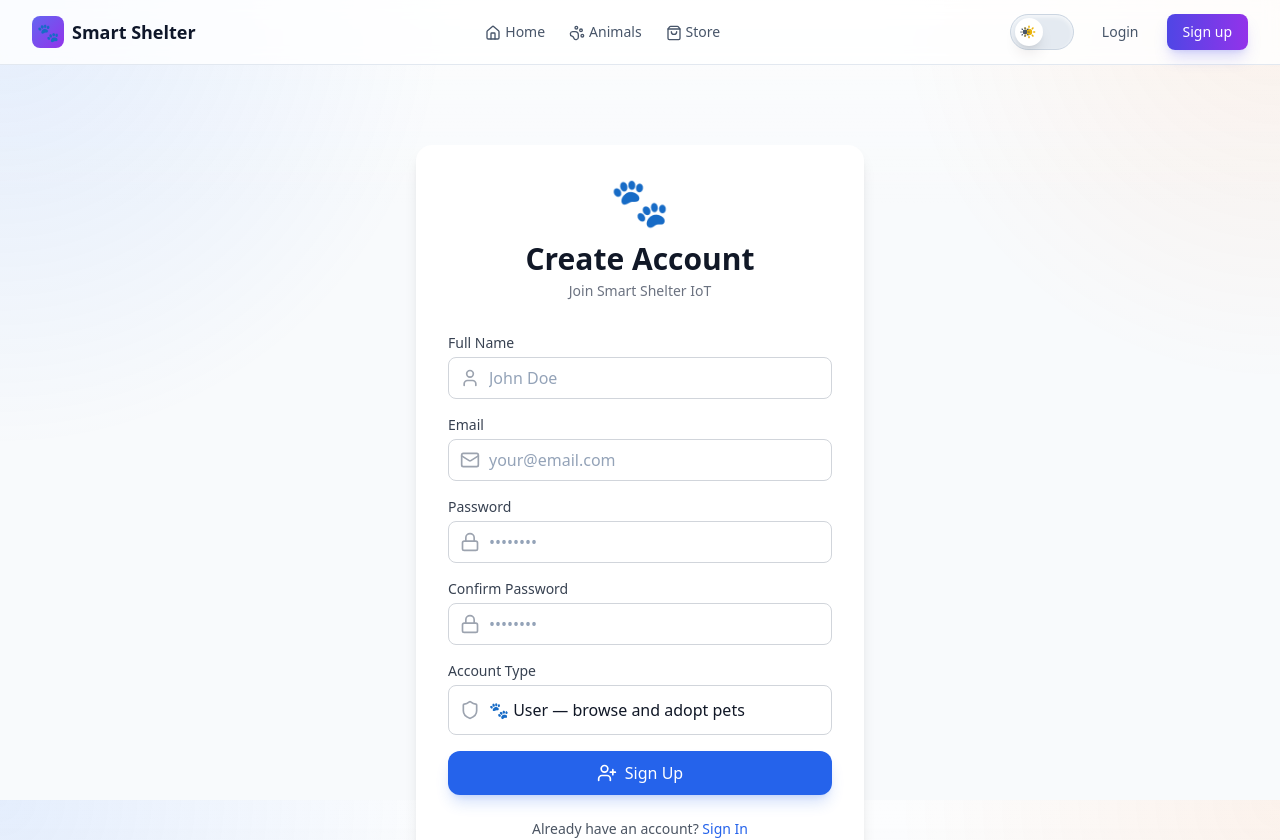
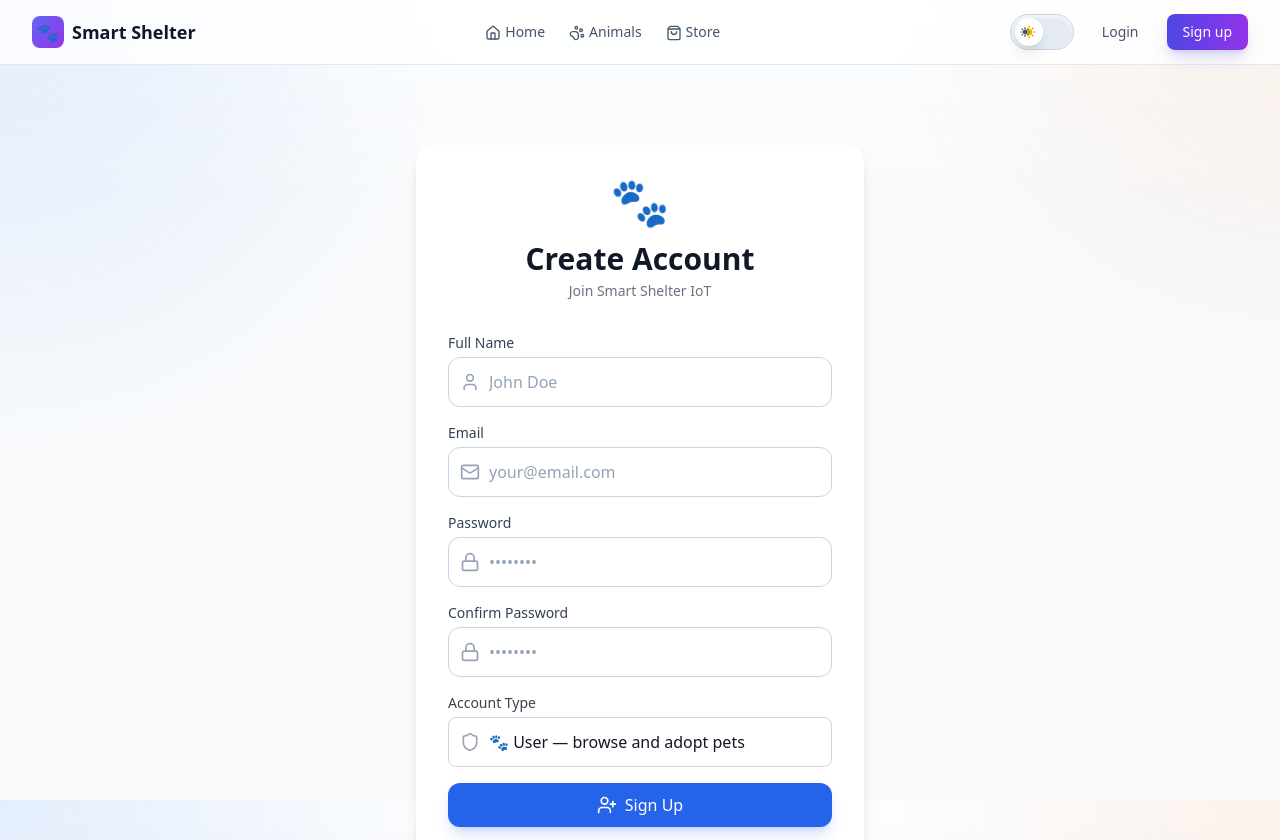
Before and after one commit to alanarzumanjan/SmartAnimalShelter, a React (Vite) app in the folder frontend/: page /register in a window 1280 px wide. Shown: the top 840 px of the page. Built offline with nearby package versions, Linux system fonts and the light colour scheme; no server answers.

Commit message:
Refactor Input component to enhance styling and improve dark mode support

```diff
--- a/frontend/src/components/ui/Input.tsx
+++ b/frontend/src/components/ui/Input.tsx
@@ -12,20 +12,20 @@ export function Input({ label, error, icon, className, ...props }: InputProps) {
   return (
     <div className="w-full">
       {label && (
-        <label className="block text-sm font-medium text-gray-700 mb-1">
+        <label className="mb-1 block text-sm font-medium text-slate-700 dark:text-slate-300">
           {label}
         </label>
       )}
       <div className="relative">
         {icon && (
-          <div className="absolute inset-y-0 left-0 pl-3 flex items-center pointer-events-none text-gray-400">
+          <div className="pointer-events-none absolute inset-y-0 left-0 flex items-center pl-3 text-slate-400 dark:text-slate-500">
             {icon}
           </div>
         )}
         <input
           className={twMerge(
             clsx(
-              'w-full px-4 py-2 border border-gray-300 rounded-lg focus:ring-2 focus:ring-primary-500 focus:border-transparent outline-none transition-all',
+              'w-full rounded-xl border border-slate-300 bg-white px-4 py-3 text-slate-900 outline-none transition-all focus:border-transparent focus:ring-2 focus:ring-primary-500 dark:border-slate-700 dark:bg-slate-900 dark:text-white',
               icon && 'pl-10',
               error && 'border-red-500 focus:ring-red-500',
               className
@@ -35,8 +35,8 @@ export function Input({ label, error, icon, className, ...props }: InputProps) {
         />
       </div>
       {error && (
-        <p className="mt-1 text-sm text-red-600">{error}</p>
+        <p className="mt-1 text-sm text-red-600 dark:text-red-400">{error}</p>
       )}
     </div>
   );
-}
+};
```
